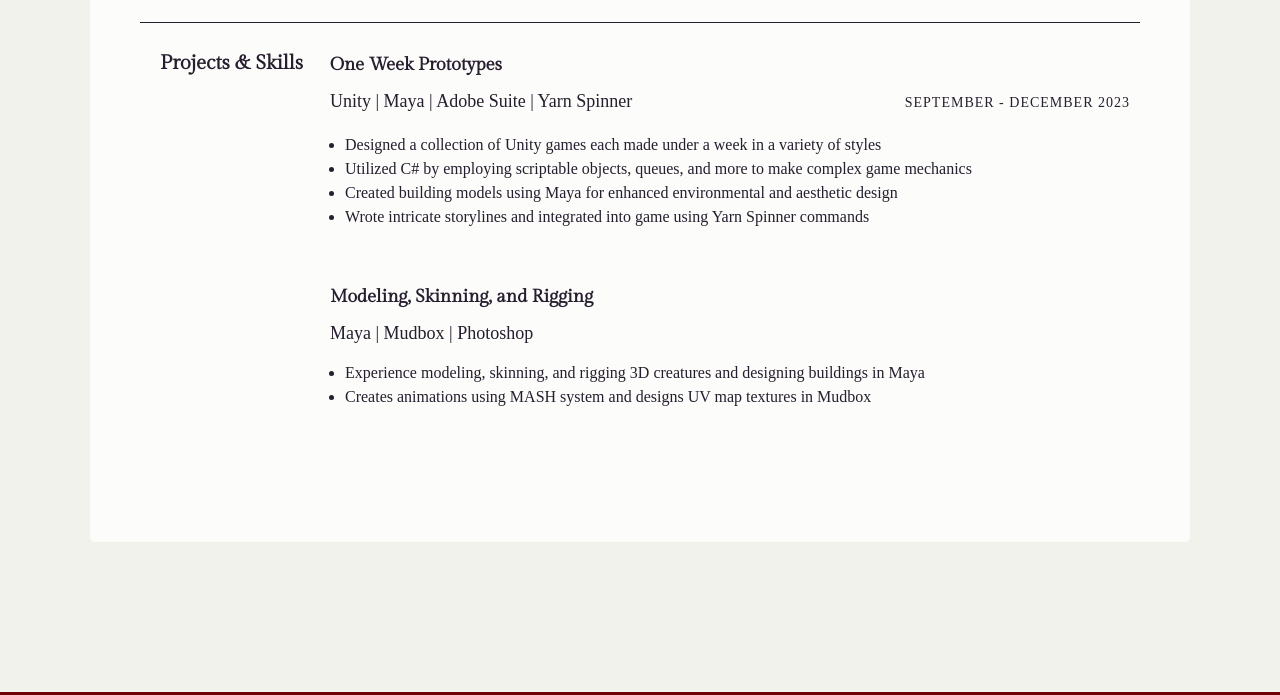
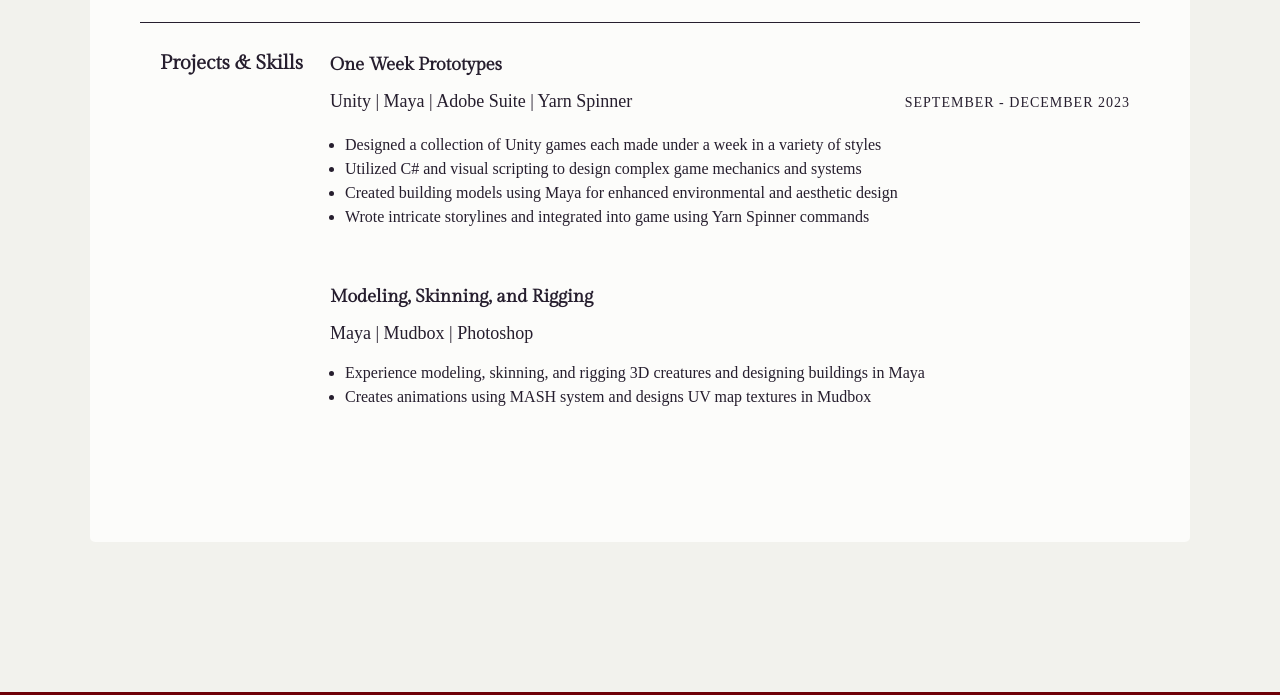
Before and after one commit to gwell09/Portfolio-Website, a plain HTML site: page resume.html in a window 1280 px wide. Shown: the part 1100-1795 px from the top of the page. Drawn offline with Linux system fonts and the light colour scheme; a web font is replaced by a local one.

Commit message:
Updated Resume.Html

```diff
--- a/resume.html
+++ b/resume.html
@@ -95,7 +95,7 @@
             </div>
             <ul class="desc">
                 <li>Designed a collection of Unity games each made under a week in a variety of styles </li>
-                        <li>Utilized C# by employing scriptable objects, queues, and more to make complex game mechanics</li>
+                <li>Utilized C# and visual scripting to design complex game mechanics and systems</li>
                 <li>Created building models using Maya for enhanced environmental and aesthetic design</li>
                 <li>Wrote intricate storylines and integrated into game using Yarn Spinner commands</li>
             </ul>
@@ -116,7 +116,8 @@
             </ul>
         </div>
     </div>
-            <footer style="margin-top:150px;">        <div class="footer-icons">
+    <footer style="margin-top:150px;">
+        <div class="footer-icons">
             <a href="./index.html" class="social-icon home">
                 <img src="./images/UI/home.png" alt="Home" />
             </a>
@@ -129,7 +130,8 @@
             <a href="mailto:georgiawellborn@gmail.com" class="social-icon email">
                 <img src="./images/UI/mail.png" alt="Email" />
             </a>
-        </div></footer>
+        </div>
+    </footer>
 </body>
 </html>
 
```
Lines whose indentation alone changed are shown as unchanged.
